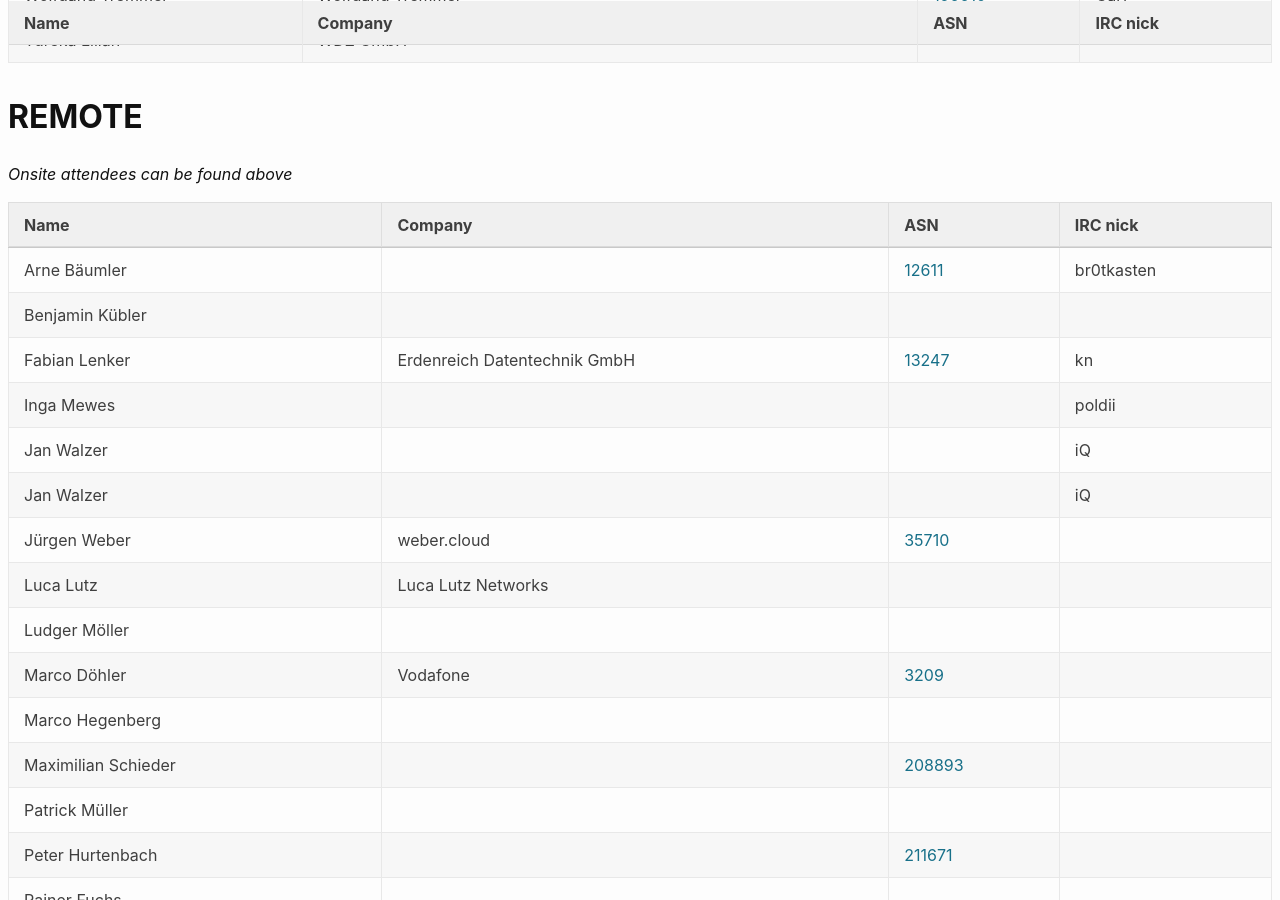
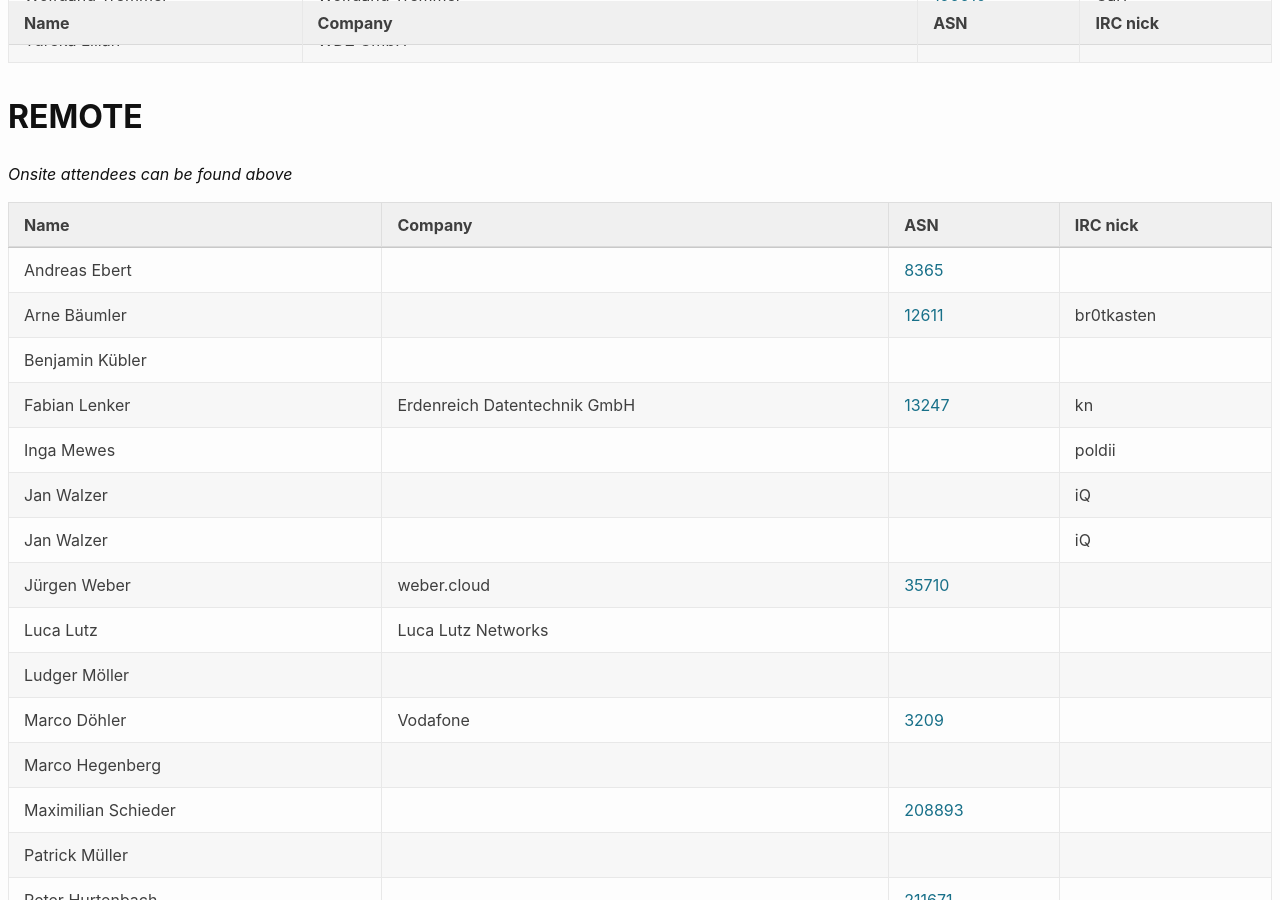
Before and after one commit to denog/pretix-attendeelist, a Jekyll site: the page built from denog15/index.md, in a window 1280 px wide and 900 px high, scrolled down 10374 px. Built offline with Jekyll 4.4.1, drawn with Linux system fonts in a browser that asks for light colours.

Commit message:
Latest data: Wed Sep 27 16:48:07 UTC 2023

```diff
--- a/_data/attendees_denog15_online.json
+++ b/_data/attendees_denog15_online.json
@@ -1,4 +1,10 @@
 [
+  {
+    "name": "Andreas Ebert",
+    "company": null,
+    "irc": null,
+    "asn": "8365"
+  },
   {
     "name": "Arne Bäumler",
     "company": null,
```
